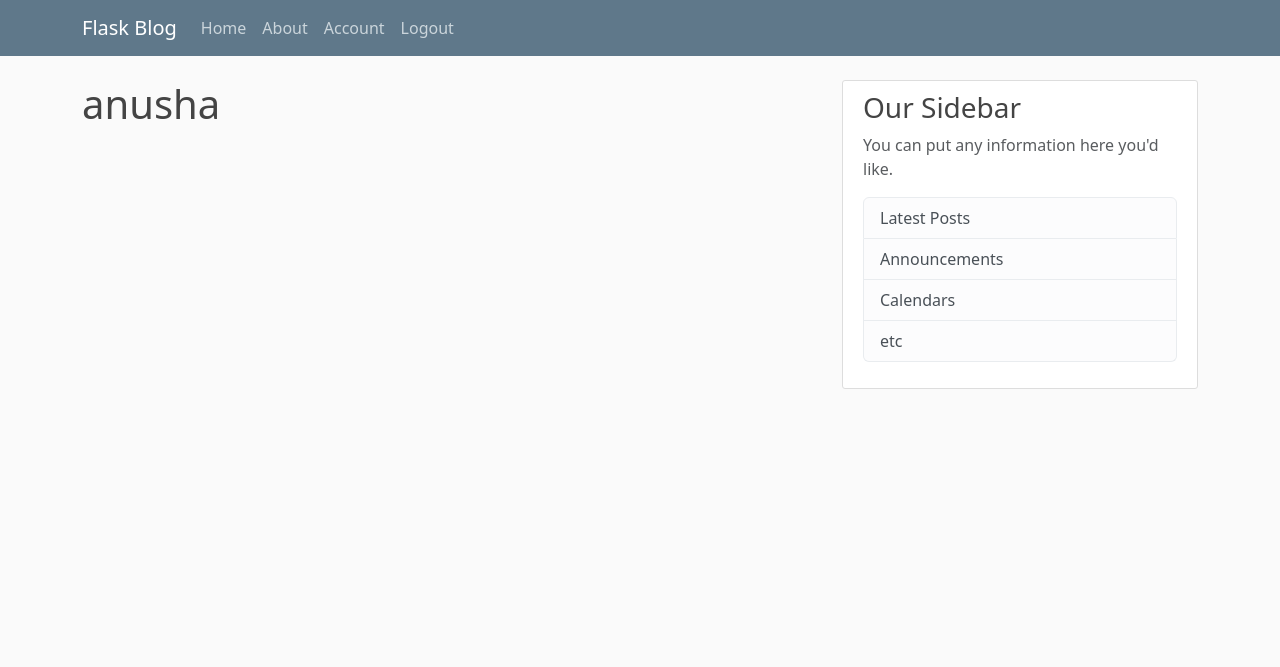
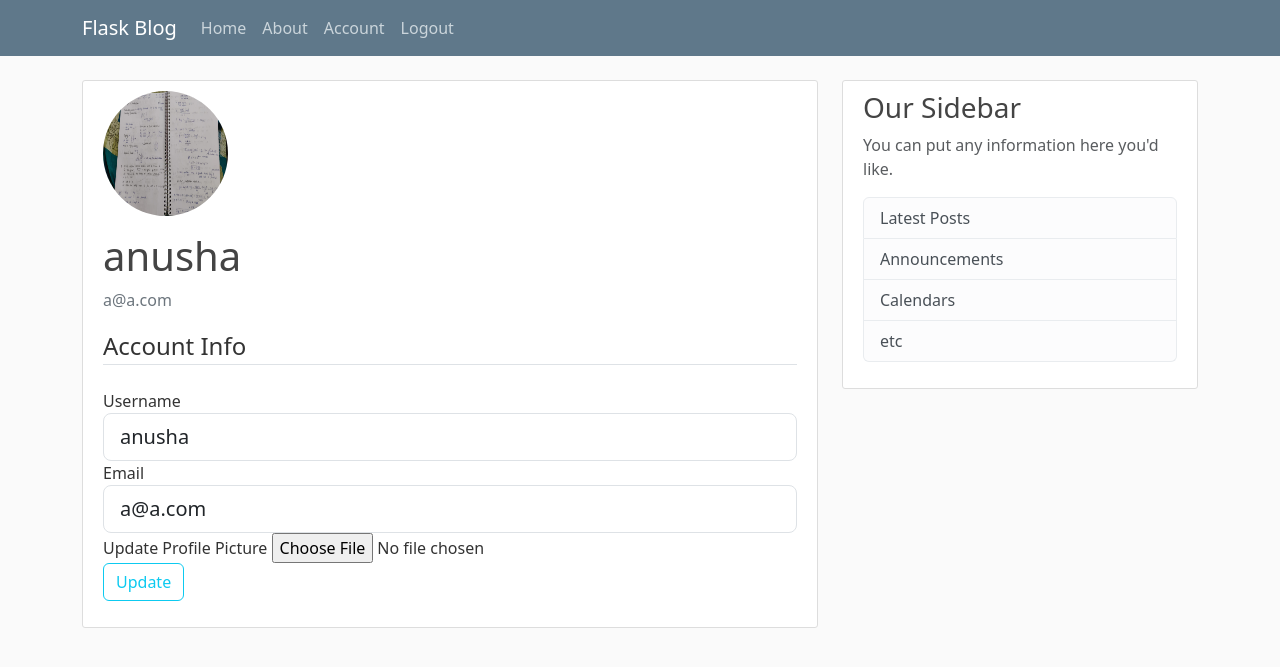
Before and after one commit to IzzieIM/blog-backend, a Flask app: page /Account in a window 1280 px wide. Shown: the top 667 px of the page. Run offline with Flask 3, Linux system fonts and the light colour scheme; a user stored in the database is signed in; some libraries are stand-ins or nearby versions.

Commit message:
picture upload changes and logic

```diff
--- a/flaskblog/forms.py
+++ b/flaskblog/forms.py
@@ -1,4 +1,6 @@
 from flask_wtf import FlaskForm
+from flask_wtf.file import FileField , FileAllowed
+from flask_login import current_user
 from wtforms import StringField , PasswordField , SubmitField , BooleanField
 from wtforms.validators import DataRequired , Length , Email , EqualTo, ValidationError
 from flaskblog.models import User
@@ -29,3 +31,20 @@ class LoginForm(FlaskForm):
     password = PasswordField( 'Password' , validators=[DataRequired()])
     remember = BooleanField('Remember_Me')
     submit = SubmitField('Sign_Up')
+
+class UpdateAccountForm(FlaskForm):
+
+    username = StringField('Username' , validators = [DataRequired() , Length(min=2 , max=20)])
+    email = StringField('Email' , validators=[DataRequired() , Email()])
+    picture = FileField('Update Profile Picture' , validators = [FileAllowed (['jpeg' , 'png'])])
+    submit = SubmitField('Update')
+    def validate_username(self , username):
+        if username.data != current_user.username:
+            user = User.query.filter_by(username=username.data).first()
+            if user:
+                raise ValidationError('That username is taken. Please choose a different one.')
+    def validate_email(self , email):
+        if email.data != current_user.email:
+            user = User.query.filter_by(email=email.data).first()
+            if user:
+                raise ValidationError('That email is taken. Please choose a different one.')
--- a/flaskblog/routes.py
+++ b/flaskblog/routes.py
@@ -1,7 +1,9 @@
+import secrets , os
+from PIL import Image
 from flaskblog.models import User, Post
 from flaskblog import app , db , bcrypt
 from flask import render_template , url_for , flash , redirect , request
-from flaskblog.forms import RegistrationForm , LoginForm
+from flaskblog.forms import RegistrationForm , LoginForm , UpdateAccountForm
 from flask_login import login_user , logout_user , login_required , current_user
 #we moved it down because it failed earlier beacuse it havent seen the db variable yet , not that it has seen it itll no longer fail
 
@@ -70,7 +72,39 @@ def logout_page():
     logout_user()
     return redirect(url_for('home_page'))
 
-@app.route("/Account")
+
+def save_picture(form_picture):
+    # we are doing this to extract the filename and extention but the major importance is of extention
+    random_hex = secrets.token_hex(8)
+    _ , f_ext = os.path.splitext(form_picture.filename)
+    picture_fn = random_hex + f_ext
+    picture_path = os.path.join(app.root_path, 'static/profile_pics', picture_fn)
+    form_picture.save(picture_path)
+
+    # resize the image with pillow before we save it
+    output_size = (125, 125)
+    i = Image.open(form_picture)
+    i.thumbnail(output_size)
+    i.save(picture_path)
+
+    return picture_fn
+
+
+@app.route("/Account" , methods = ['GET' , 'POST'])
 @login_required
 def account_page():
-    return render_template('account.html' , title = 'Account')
+    form = UpdateAccountForm()
+    if form.validate_on_submit():
+        if form.picture.data:
+            picture_file = save_picture(form.picture.data)
+            current_user.image_file = picture_file
+        current_user.username = form.username.data
+        current_user.email = form.email.data
+        db.session.commit()
+        flash('Your account has been updated!' , 'success')
+        return redirect(url_for('account_page'))
+    elif request.method == 'GET':
+        form.username.data = current_user.username
+        form.email.data = current_user.email
+    image_file = url_for('static' , filename = 'profile_pics/' + current_user.image_file)
+    return render_template('account.html' , title = 'Account' , image_file = image_file , form = form)
--- a/flaskblog/templates/account.html
+++ b/flaskblog/templates/account.html
@@ -1,4 +1,59 @@
 {% extends 'template.html' %}
 {% block content %}
-    <h1> {{ current_user.username }} </h1>
+<div class="content-section">
+    <div class="media">
+        <img class="rounded-circle account-img" src=" {{ image_file }} " alt="Profile Picture">
+        <div class="media-body">
+            <h2 class="account-heading"> {{ current_user.username }} </h2>
+            <p class="text-secondary"> {{ current_user.email}} </p>
+        </div>
+    </div>
+    <!-- FORM HERE -->
+        <form method="POST" action="" enctype="multipart/form-data">
+            {{ form.hidden_tag() }}
+            <fieldset class="form-group">
+                <legend class="border-bottom mb-4"> Account Info </legend>
+                <!-- Username Field -->
+                <div class="form-group">
+                    {{ form.username.label(class="form-control-label") }}
+                    {% if form.username.errors %}
+                    {{ form.username(class="form-control form-control-lg is-invalid") }}
+                    <div class="invalid-feedback">
+                        {% for error in form.username.errors %}
+                        <span>{{ error }}</span>
+                        {% endfor %}
+                    </div>
+                    {% else %}
+                    {{ form.username(class="form-control form-control-lg") }}
+                    {% endif %}
+                </div>
+                <!-- Email Field -->
+                <div class="form-group">
+                    {{ form.email.label(class="form-control-label") }}
+                    {% if form.email.errors %}
+                    {{ form.email(class="form-control form-control-lg is-invalid") }}
+                    <div class="invalid-feedback">
+                        {% for error in form.email.errors %}
+                        <span>{{ error }}</span>
+                        {% endfor %}
+                    </div>
+                    {% else %}
+                    {{ form.email(class="form-control form-control-lg") }}
+                    {% endif %}
+                </div>
+                <div class="form-group">
+                    {{ form.picture.label() }}
+                    {{ form.picture( class ="form-control-file") }}
+                    {% if form.picture.errors %}
+                        {% for error in form.picture.errors %}
+                            <span class="text-danger" >{{ error }}</span></br>
+                        {% endfor %}
+                    {% endif %}
+                    </div>
+            </fieldset>
+            <div class="form-group">
+                {{ form.submit(class="btn btn-outline-info") }}
+            </div>
+        </form>
+</div>
 {% endblock content %}
```
Also changed, not shown: flaskblog/site.db, flaskblog/static/profile_pics/01dbccbbdf51b39c.jpeg (added), flaskblog/static/profile_pics/4fc221c8d588b8a8.png (added), flaskblog/static/profile_pics/default.jpeg (added).
